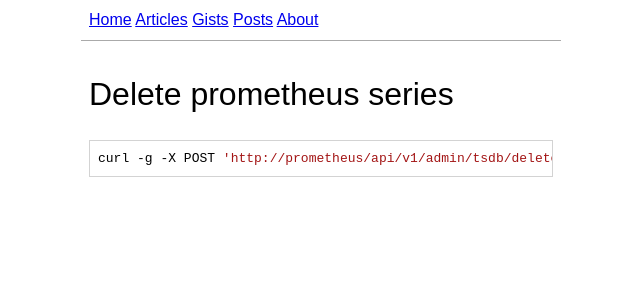
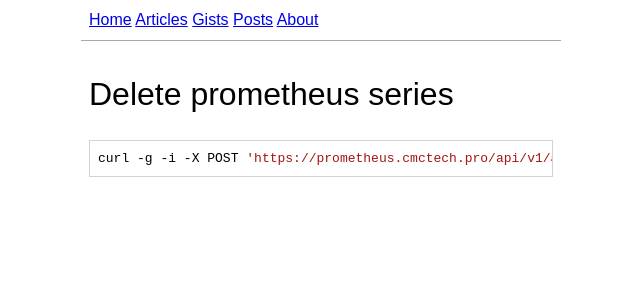
Before and after one commit to vbezhenar/vbezhenar.github.io, a Jekyll site: the page built from _gists/delete-prometheus-series.md, in a window 1280 px wide. Shown: the top 300 px of the page, without its empty margins (319-959 px from the left). Built offline with Jekyll 4.4.1, drawn with Linux system fonts in a browser that asks for light colours; some of the changed lines change nothing that is shown.

Commit message:
Update delete-prometheus-series.md

````diff
--- a/_gists/delete-prometheus-series.md
+++ b/_gists/delete-prometheus-series.md
@@ -3,5 +3,5 @@ title: Delete prometheus series
 ---
 
 ```sh
-curl -g -X POST 'http://prometheus/api/v1/admin/tsdb/delete_series?match[]=container_memory_working_set_bytes:max_by_pod_base_name{namespace="loki",pod_base_name="loki"}&end=2024-05-09T10:00:00+05:00'
+curl -g -i -X POST 'https://prometheus.cmctech.pro/api/v1/admin/tsdb/delete_series?match[]=container_memory_working_set_bytes:max_by_pod_base_name{namespace="loki",pod_base_name="loki"}&end=2024-05-09T20:00:00Z'
 ```
````
